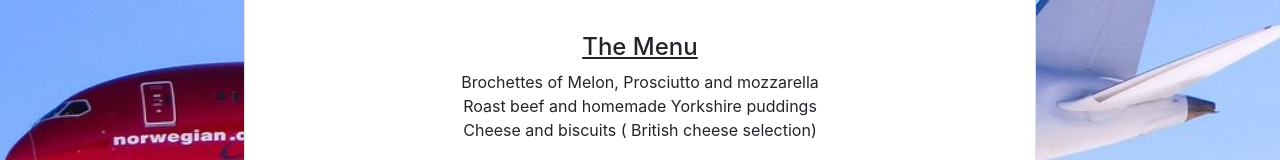
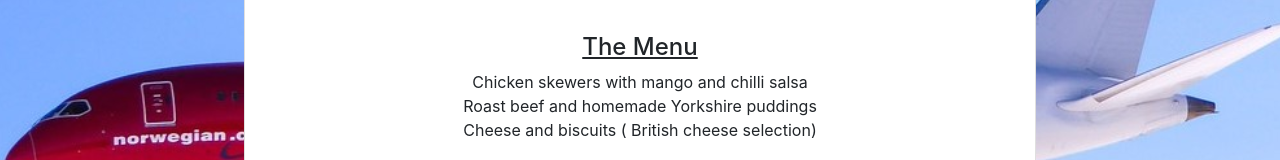
Before and after one commit to tealhorizon87/attendance_form, a plain HTML site: page index.html in a window 1280 px wide. Shown: the part 335-495 px from the top of the page. Drawn offline with nearby package versions, Linux system fonts and the light colour scheme.

Commit message:
Change starter text

```diff
--- a/index.html
+++ b/index.html
@@ -40,7 +40,7 @@
                     <h2 class="h1"><strong>Our Next Meeting</strong></h2>
                     <h3 class="mb-5 h4">Tuesday, March 8th 2022</h3>
                     <h4><u>The Menu</u></h4>
-                    <p class="m-0">Brochettes of Melon, Prosciutto and mozzarella</p>
+                    <p class="m-0">Chicken skewers with mango and chilli salsa</p>
                     <p class="m-0">Roast beef and homemade Yorkshire puddings</p>
                     <p class="m-0">Cheese and biscuits ( British cheese selection)</p>
                     <p class="mt-5">
```
